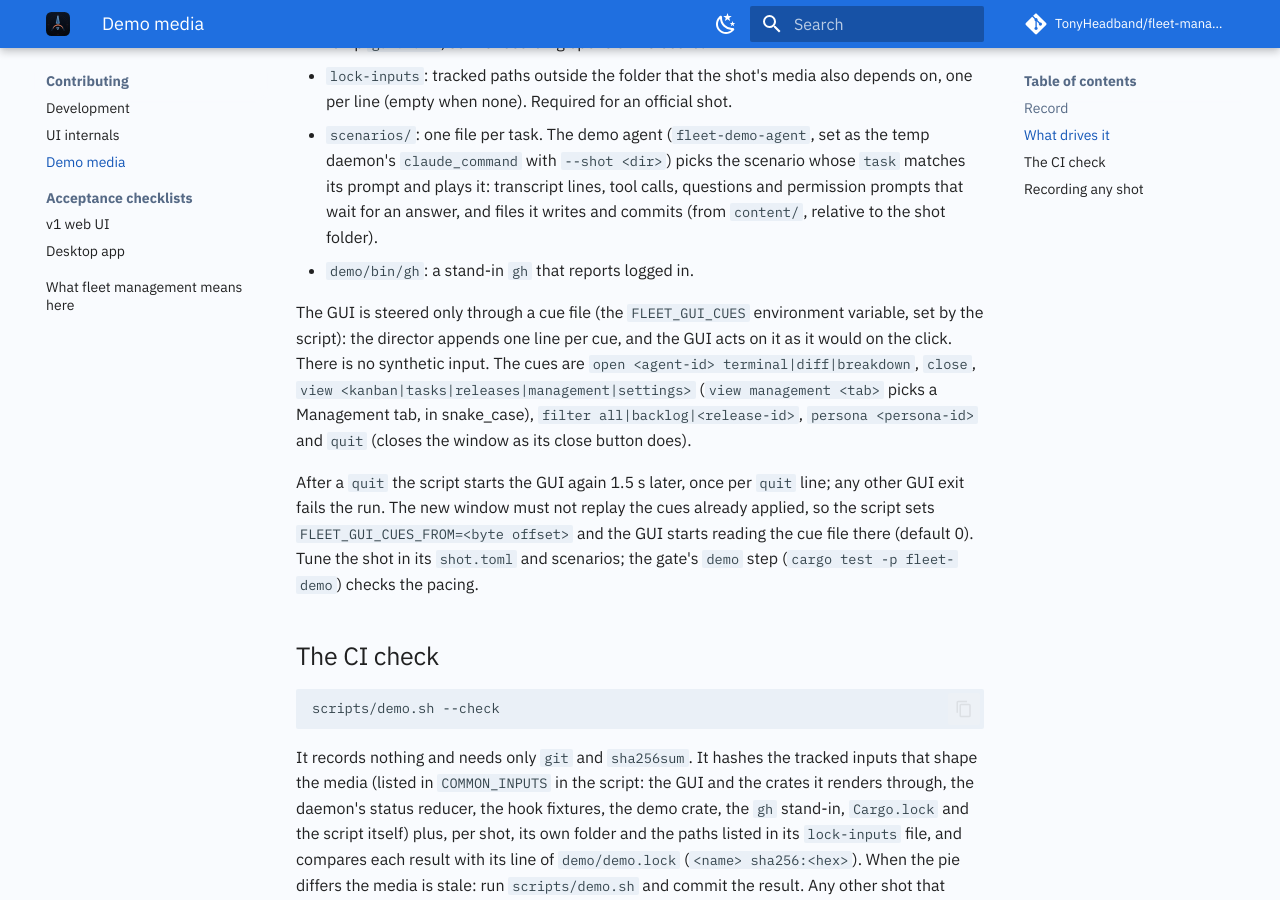
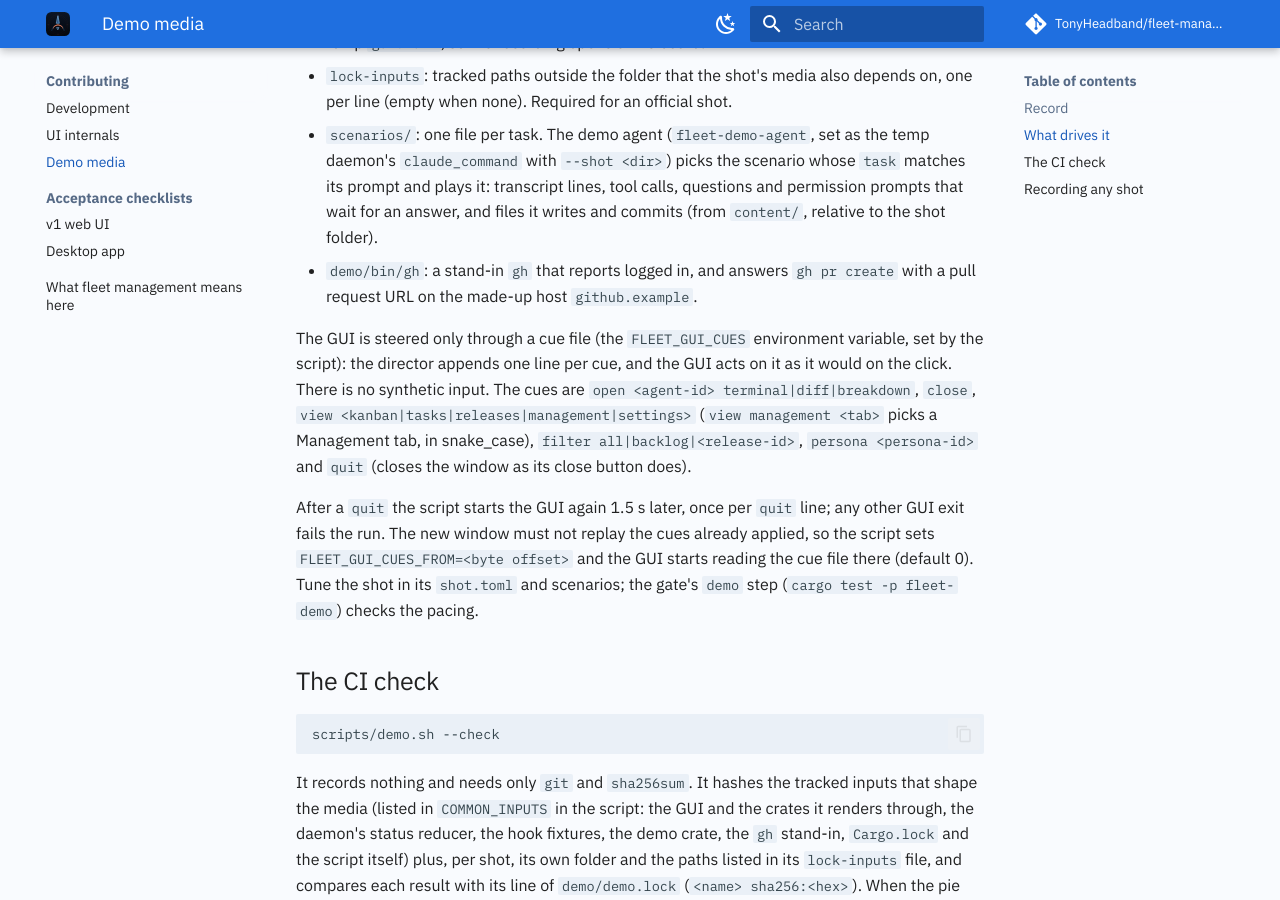
Before and after one commit to TonyHeadband/fleet-manager, an MkDocs documentation site: the page built from docs/contributing/demo.md, in a window 1280 px wide and 900 px high, scrolled down 1351 px. Built offline with MkDocs 1.6.1 and Material for MkDocs 9.7.7, drawn with Linux system fonts in a browser that asks for light colours; comment, search, counter and statistics services are not loaded.

Commit message:
feat(demo): add the orchestrated direct shot
A direct orchestrator asks one question, proposes a one-step breakdown
that is approved, a pastry-chef specialist laminates the croissant
recipe, and open_pr runs the repo's taste step before the stand-in gh
returns the pull request. Embedded under Flow in the orchestrated tasks
guide. The gh stand-in answers `pr create` with a github.example URL.

The pie's lock line is rewritten for the breakdown grid fix, which its
media does not show.

Co-Authored-By: Claude Opus 5.5 <noreply@anthropic.com>

```diff
--- a/docs/contributing/demo.md
+++ b/docs/contributing/demo.md
@@ -46,7 +46,8 @@ Recordings are never byte-identical, so commit them only when something the demo
     with `--shot <dir>`) picks the scenario whose `task` matches its prompt and plays it: transcript lines, tool
     calls, questions and permission prompts that wait for an answer, and files it writes and commits (from
     `content/`, relative to the shot folder).
-- `demo/bin/gh`: a stand-in `gh` that reports logged in.
+- `demo/bin/gh`: a stand-in `gh` that reports logged in, and answers `gh pr create` with a pull request URL on the
+  made-up host `github.example`.
 
 The GUI is steered only through a cue file (the `FLEET_GUI_CUES` environment variable, set by the script): the
 director appends one line per cue, and the GUI acts on it as it would on the click. There is no synthetic input. The
```
Also changed, not shown: docs/guide/orchestrated-tasks.md (+3 -0 lines), docs/assets/shots/orchestrated-direct.png (added), 12 other files.
